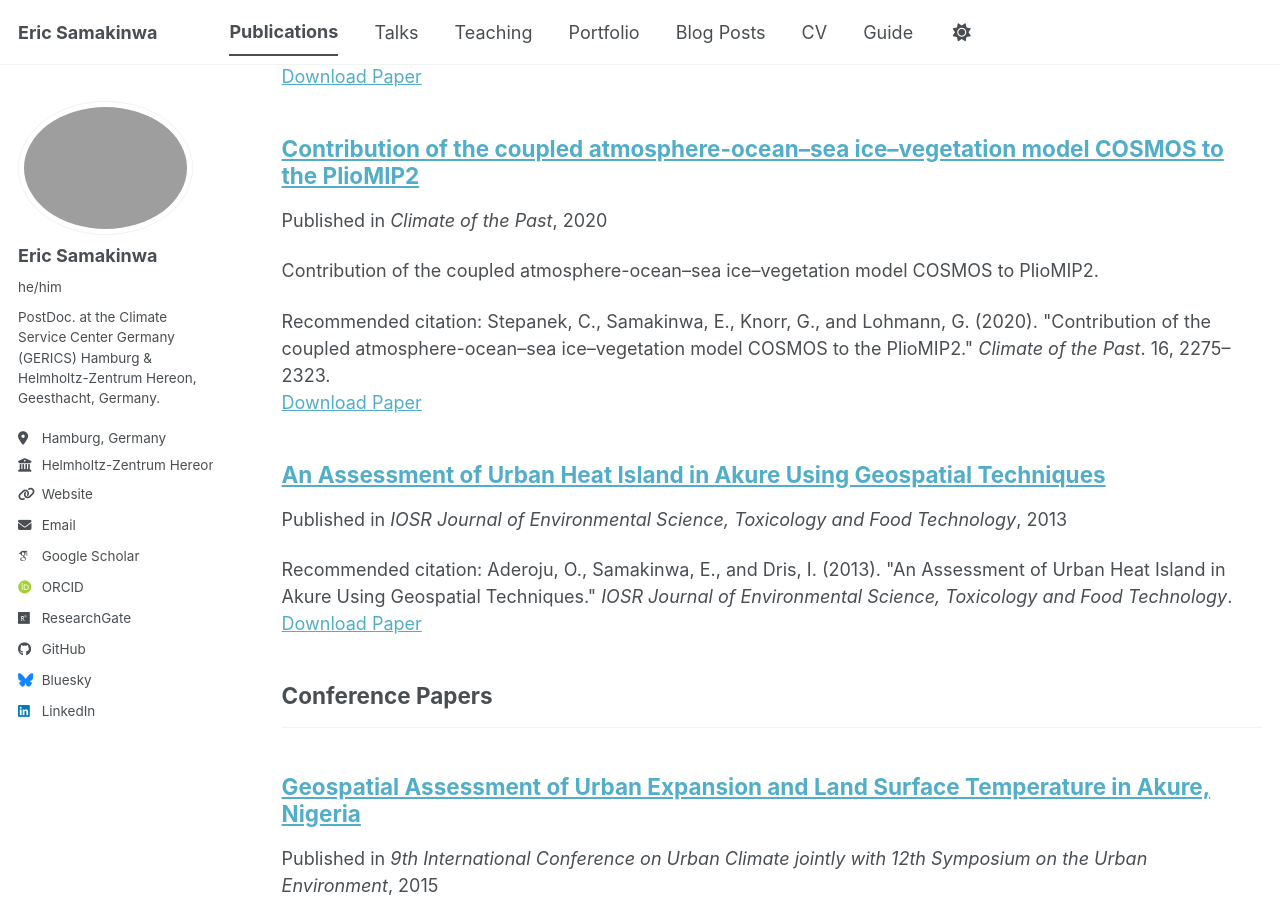
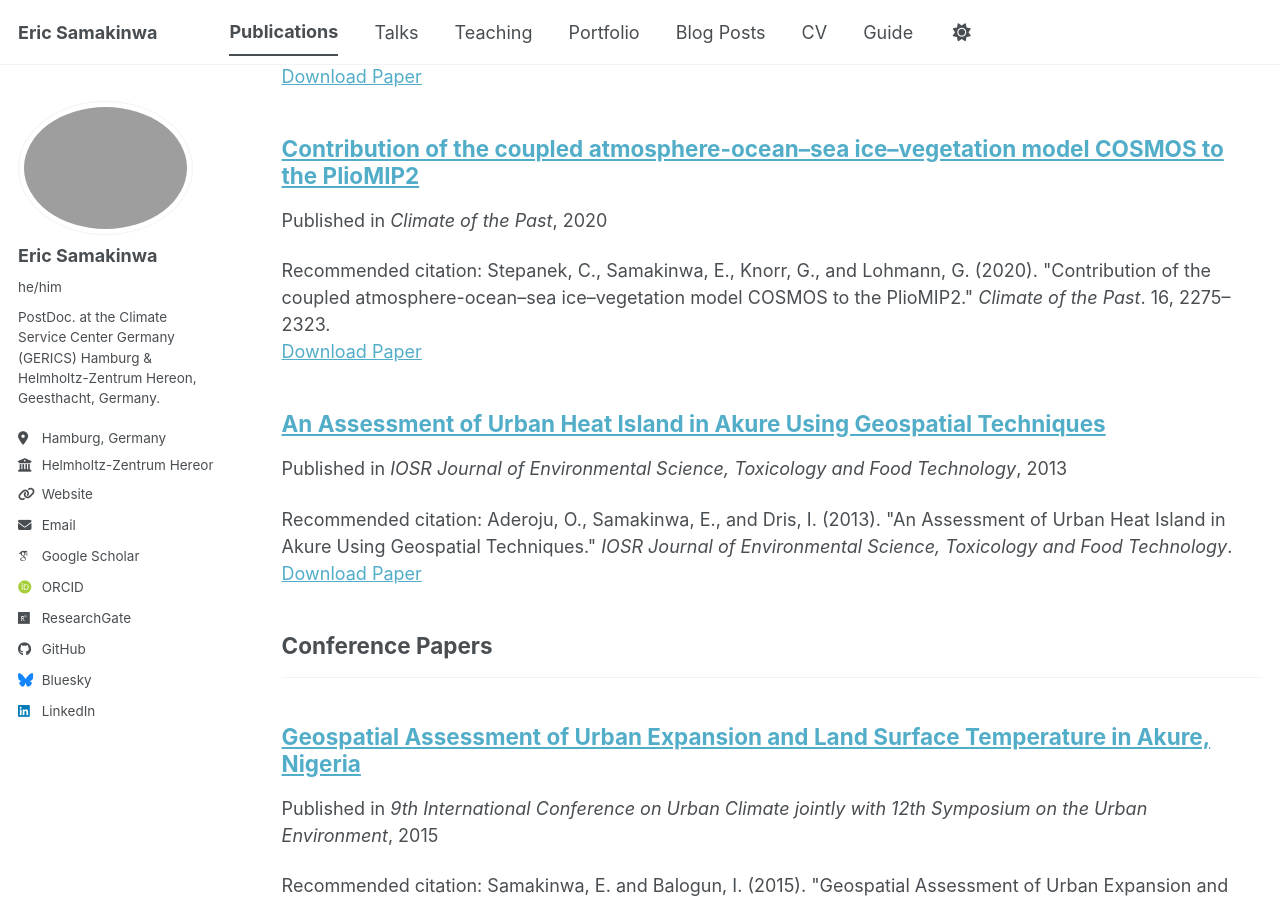
Before and after one commit to shamakson/shamakson.github.io, a Jekyll site: the page built from _pages/publications.html, in a window 1280 px wide and 900 px high, scrolled down 2837 px. Built offline with Jekyll 4.4.1, drawn with Linux system fonts in a browser that asks for light colours; some web fonts are replaced; a script bundle is joined from its source files by our own code; library files that are not in the unit come from our copies.

Commit message:
Clear excerpt in COSMOS PlioMIP2 publication
Updated the excerpt field to be empty.

```diff
--- a/_publications/2020-01-01-cosmos-pliomip2.md
+++ b/_publications/2020-01-01-cosmos-pliomip2.md
@@ -3,7 +3,7 @@ title: "Contribution of the coupled atmosphere-ocean–sea ice–vegetation mode
 collection: publications
 category: manuscripts
 permalink: /publication/2020-01-01-cosmos-pliomip2
-excerpt: 'Contribution of the coupled atmosphere-ocean–sea ice–vegetation model COSMOS to PlioMIP2.'
+excerpt: ''
 date: 2020-01-01
 venue: 'Climate of the Past'
 paperurl: 'https://doi.org/10.5194/cp-16-2275-2020'
```
